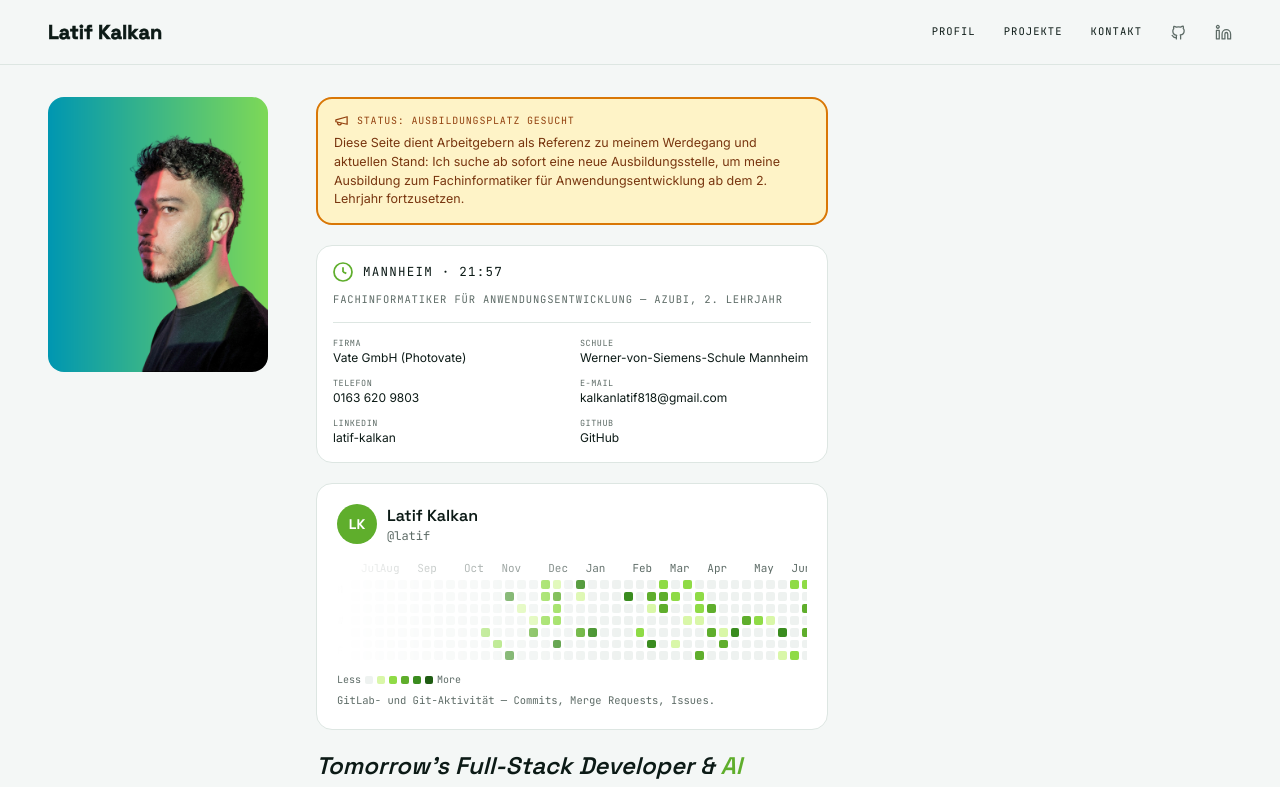
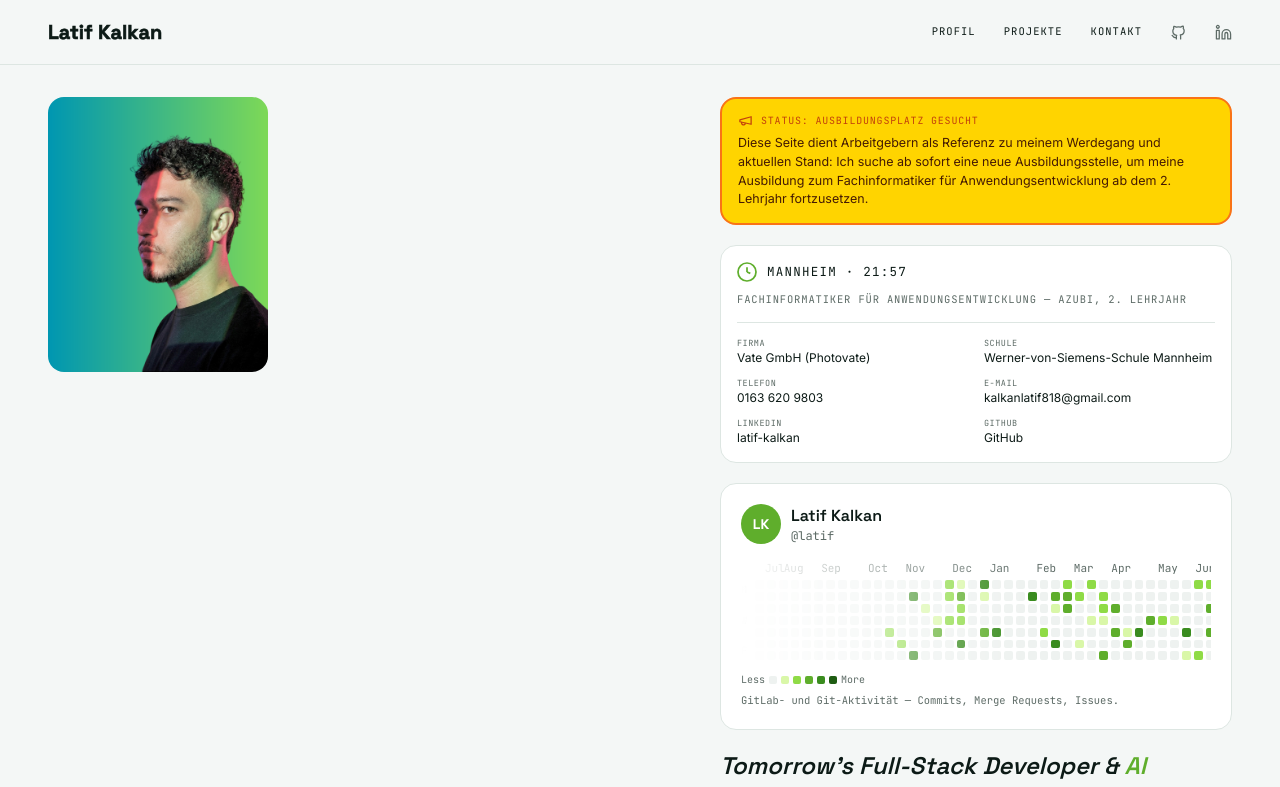
Before and after one commit to kalkanlatif/latif-portfolio, a Next.js app: page / in a window 1280 px wide. Shown: the top 787 px of the page. Built offline with nearby package versions, Linux system fonts and the light colour scheme; no server answers.

Commit message:
fix: right-align profile column on wide screens, use more vivid yellow for status banner

```diff
--- a/src/app/page.tsx
+++ b/src/app/page.tsx
@@ -26,7 +26,7 @@ export default function Home() {
             className="h-[150px] w-[120px] rounded-card object-cover sm:h-[275px] sm:w-[220px]"
             priority
           />
-          <div className="flex flex-col gap-5 lg:max-w-lg">
+          <div className="flex flex-col gap-5 lg:ml-auto lg:max-w-lg">
             <div className="order-1">
               <AusbildungBanner />
             </div>
--- a/src/components/AusbildungBanner.tsx
+++ b/src/components/AusbildungBanner.tsx
@@ -1,13 +1,13 @@
 export default function AusbildungBanner() {
   return (
-    <div className="rounded-card border-2 border-[#d97706] bg-[#fef3c7] px-4 py-3.5">
+    <div className="rounded-card border-2 border-[#f97316] bg-[#ffd400] px-4 py-3.5">
       <div className="mb-1.5 flex items-center gap-2">
         <svg
           width="15"
           height="15"
           viewBox="0 0 24 24"
           fill="none"
-          stroke="#92400e"
+          stroke="#c2410c"
           strokeWidth="2"
           strokeLinecap="round"
           strokeLinejoin="round"
@@ -16,11 +16,11 @@ export default function AusbildungBanner() {
           <path d="M3 11l18-5v12L3 14v-3z" />
           <path d="M11.6 16.8a3 3 0 1 1-5.8-1.6" />
         </svg>
-        <span className="font-mono text-[10px] tracking-[0.08em] text-[#92400e] uppercase">
+        <span className="font-mono text-[10px] tracking-[0.08em] text-[#c2410c] uppercase">
           Status: Ausbildungsplatz gesucht
         </span>
       </div>
-      <p className="font-body text-[12.5px] leading-[1.5] text-[#78350f]">
+      <p className="font-body text-[12.5px] leading-[1.5] text-[#451a03]">
         Diese Seite dient Arbeitgebern als Referenz zu meinem Werdegang und
         aktuellen Stand: Ich suche ab sofort eine neue Ausbildungsstelle, um
         meine Ausbildung zum Fachinformatiker für Anwendungsentwicklung ab
```
